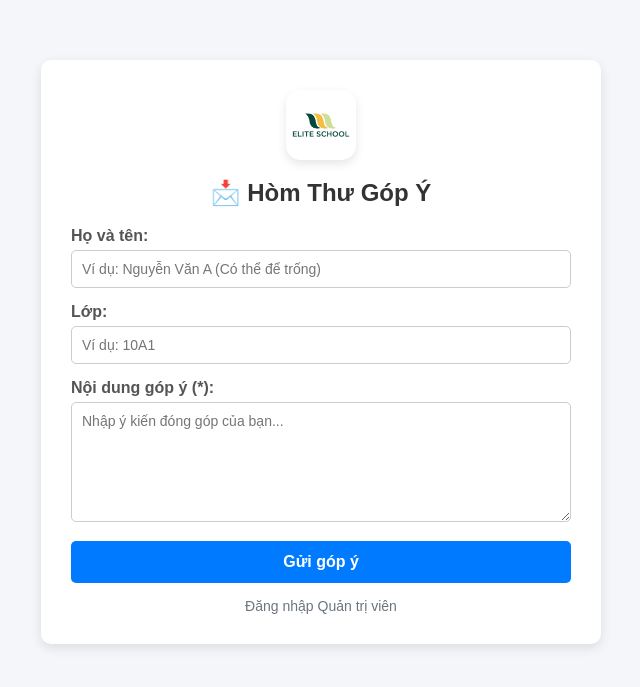
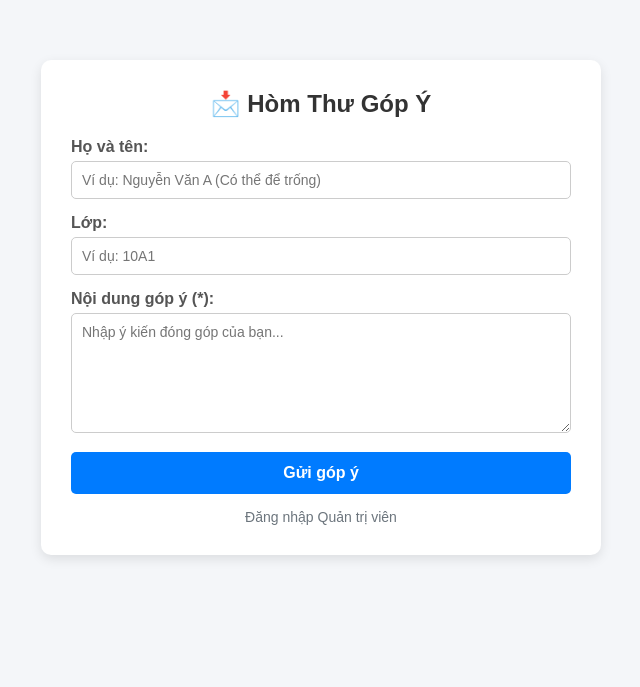
Before and after one commit to xiangkaiwen110608-blip/WedHocSinh, a Flask app: page / in a window 1280 px wide. Shown: the top 687 px of the page, without its empty margins (319-959 px from the left). Run offline with Flask 3, Linux system fonts and the light colour scheme.

Commit message:
Update index.html

```diff
--- a/templates/index.html
+++ b/templates/index.html
@@ -4,7 +4,7 @@
     <meta charset="UTF-8">
     <meta name="viewport" content="width=device-width, initial-scale=1.0">
     <title>Hòm Thư Góp Ý Học Sinh</title>
-    <!-- Thêm icon logo trên tab -->
+    <!-- THÊM DÒNG NÀY ĐỂ CÓ ICON TRÊN TAB -->
     <link rel="icon" type="image/png" href="{{ url_for('static', filename='logo.png') }}">
     <style>
         body { font-family: Arial, sans-serif; background: #f4f6f9; margin: 0; padding: 20px; }
@@ -20,7 +20,6 @@
             box-sizing: border-box;
             font-family: inherit;
             font-size: 14px;
-            letter-spacing: normal;
         }
         textarea { height: 120px; resize: vertical; }
         button {
@@ -33,7 +32,6 @@
             font-size: 16px;
             font-weight: bold;
             cursor: pointer;
-            font-family: inherit;
         }
         button:hover { background: #0056b3; }
         .alert-success { background: #d4edda; color: #155724; padding: 10px; border-radius: 5px; margin-bottom: 15px; }
@@ -44,11 +42,7 @@
 </head>
 <body>
     <div class="container">
-        <!-- Logo bo góc ở trang chủ -->
-        <div style="text-align: center; margin-bottom: 15px;">
-            <img src="{{ url_for('static', filename='logo.png') }}" alt="Logo" style="width: 70px; height: 70px; border-radius: 15px; object-fit: cover; box-shadow: 0 4px 10px rgba(0,0,0,0.1);">
-        </div>
-
+        <!-- ĐÃ XÓA ẢNH LOGO TRÊN THÂN TRANG -->
         <h2>📩 Hòm Thư Góp Ý</h2>
 
         {% with messages = get_flashed_messages(with_categories=true) %}
```
